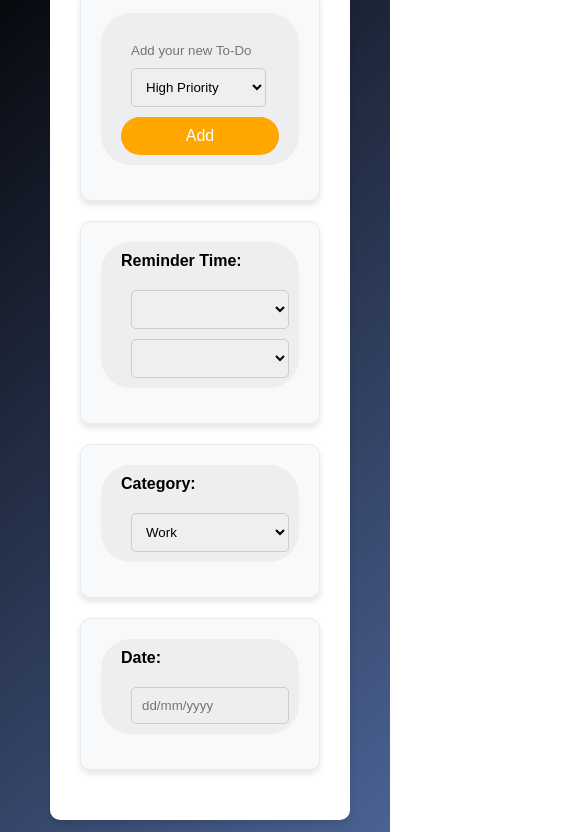
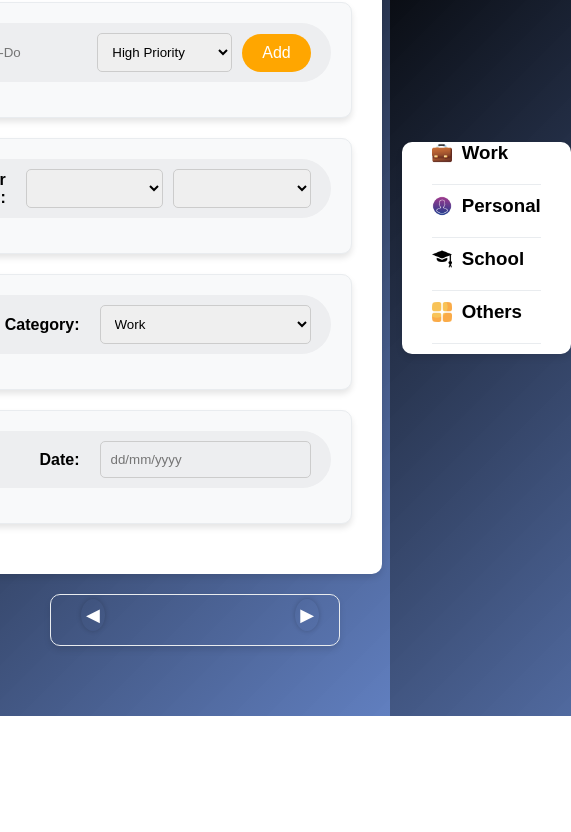
Before and after one commit to mariadaiana47/ToDoListApp, a plain HTML site: page index.html in a window 390 px wide. Shown: the part 128-960 px from the top of the page, 571 px wide, since content can reach past the window. After the commit the page ends 844 px from the top, so only its background shows below. Drawn offline with nearby package versions, Linux system fonts and the light colour scheme.

Commit message:
index.html

```diff
--- a/index.html
+++ b/index.html
@@ -6,6 +6,7 @@
     <title>To-Do List</title>
     <link rel="stylesheet" href="https://cdn.jsdelivr.net/npm/flatpickr/dist/flatpickr.min.css">
     <style>
+
         * {
             margin: 0;
             padding: 0;
@@ -29,7 +30,6 @@
             align-items: center;
             max-width: 1200px;
             width: 100%;
-            padding: 20px;
         }
         .theme-toggle {
             position: absolute;
@@ -55,19 +55,16 @@
             display: flex;
             flex-direction: row;
             justify-content: center;
-            align-items: flex-start;
+            align-items: center;
             gap: 20px;
             width: 100%;
-            flex-wrap: wrap;
         }
         .task-settings, .task-list {
+            flex: 1;
             background: #fff;
             padding: 30px;
             border-radius: 10px;
             box-shadow: 0 4px 6px rgba(0, 0, 0, 0.1);
-            width: calc(50% - 10px);
-            min-width: 300px;
-            margin-bottom: 20px;
         }
         .task-settings {
             display: flex;
@@ -306,7 +303,7 @@
             border: none;
             font-size: 18px;
             cursor: pointer;
-            color: #fff;
+            color: #fff; /* Change arrow color for light theme */
             padding: 5px;
             border-radius: 50%;
             box-shadow: 0 0 5px rgba(0, 0, 0, 0.2);
@@ -322,7 +319,7 @@
             right: 0;
         }
         .calendar-header span {
-            color: #fff;
+            color: #fff; /* Change month text color for light theme */
         }
         .calendar-header button:hover {
             background: #ffa600;
@@ -448,59 +445,6 @@
         .dark-theme ::placeholder {
             color: #fff;
         }
-
-
-        @media (max-width: 1200px) {
-            .task-wrapper {
-                flex-direction: column;
-            }
-
-            .task-settings, .task-list {
-                width: 100%;
-                margin-bottom: 20px;
-            }
-        }
-
-        @media (max-width: 768px) {
-            .row, .reminder-row, .category-row, .date-row {
-                flex-direction: column;
-                align-items: flex-start;
-            }
-
-            .row input, .reminder-row select, .category-row select, .date-row input, button {
-                margin-left: 0;
-                margin-top: 10px;
-                width: 100%;
-            }
-
-            .reminder-row label, .category-row label, .date-row label {
-                margin-bottom: 10px;
-                text-align: left;
-            }
-
-            .task-list {
-                padding: 0 10px;
-            }
-
-            .calendar {
-                width: calc(100% - 20px);
-                padding: 10px;
-            }
-        }
-
-        @media (max-width: 480px) {
-            .task-wrapper {
-                padding: 0 10px;
-            }
-
-            .calendar-header span {
-                font-size: 14px;
-            }
-
-            .calendar-day {
-                height: 30px;
-            }
-        }
     </style>
 </head>
 <body>
@@ -608,7 +552,7 @@
             showTask();
             renderCalendar();
 
-
+            // Initialize Flatpickr for date inputs
             flatpickr("#date-select", {
                 locale: "en",
                 dateFormat: "d/m/Y"
@@ -628,6 +572,7 @@
             }
         }
 
+
     </script>
     <script src="script.js"></script>
 </body>
```
